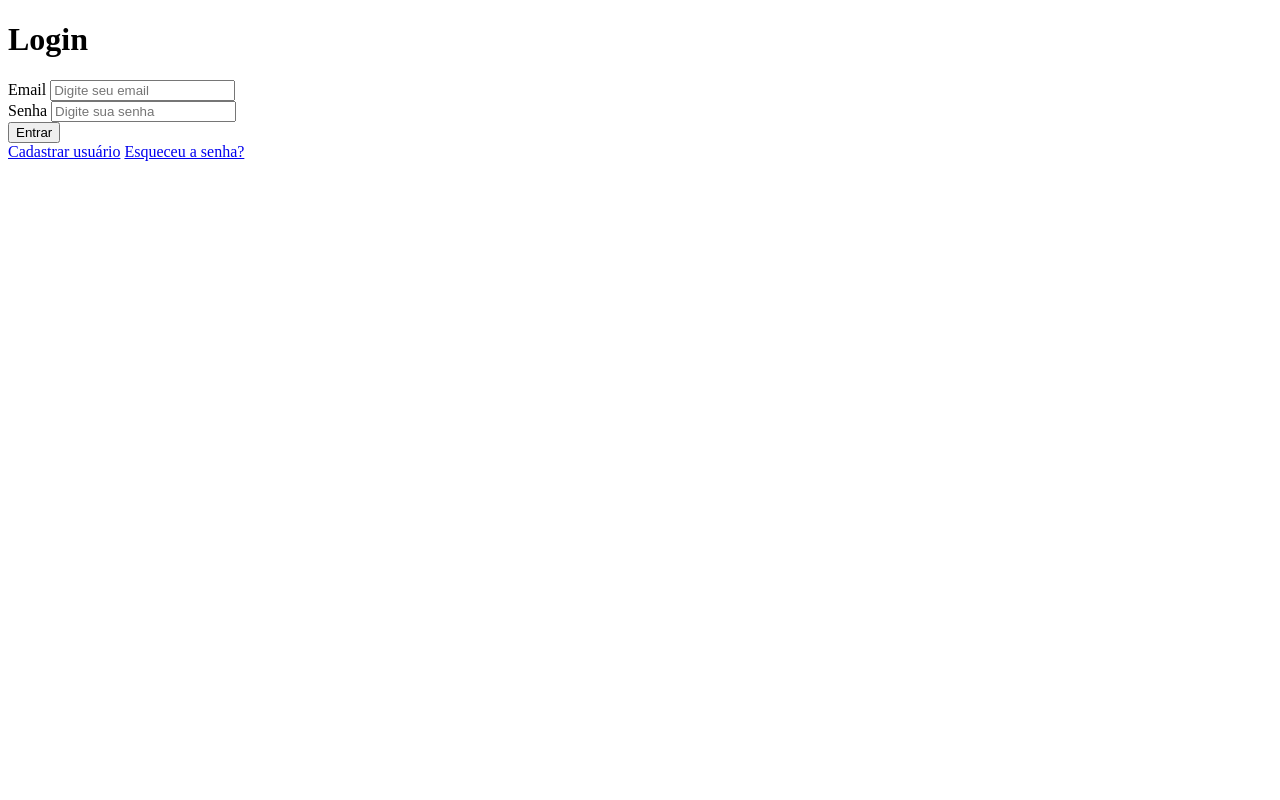
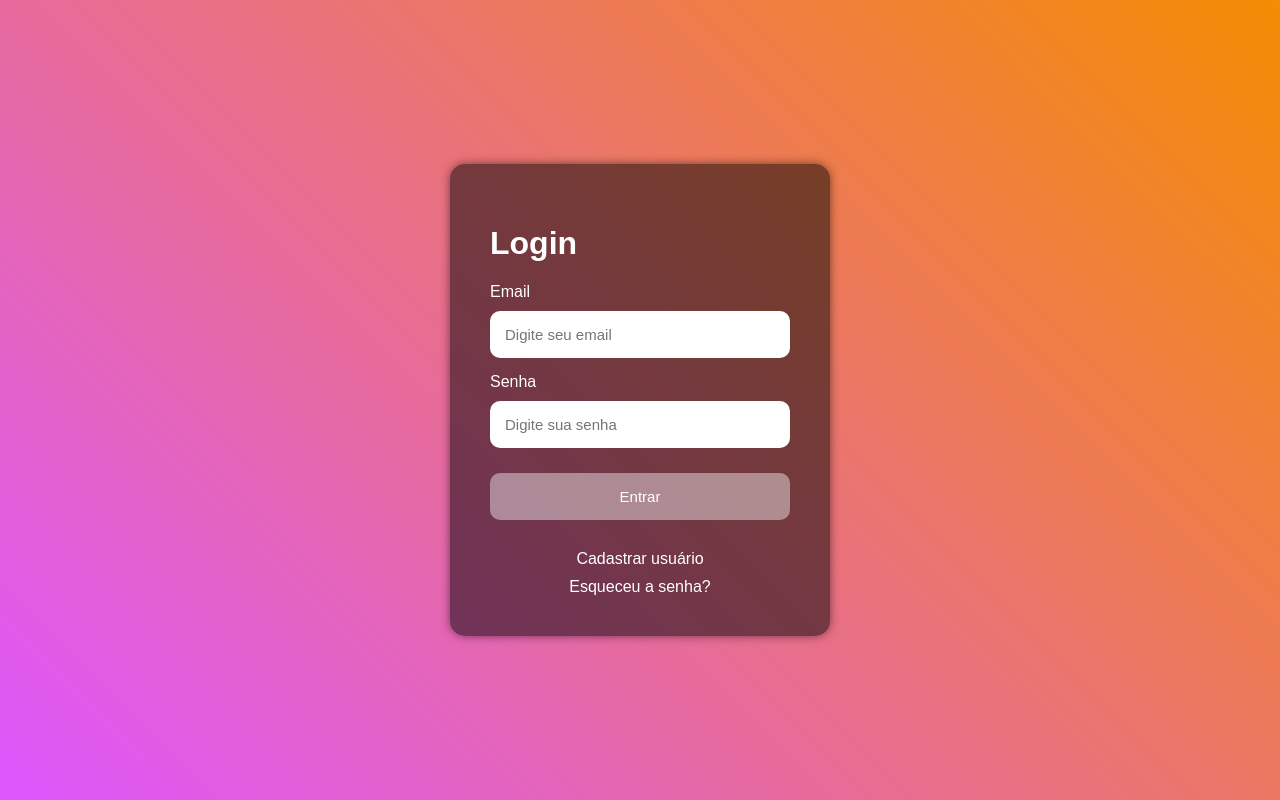
Before and after one commit to Yasmin89329/Fintech-Finance---Login, a plain HTML site: page index.html in a window 1280 px wide. Drawn offline with nearby package versions, Linux system fonts and the light colour scheme.

Commit message:
tudo pronto

```diff
--- a/index.html
+++ b/index.html
@@ -5,7 +5,7 @@
     <meta http-equiv="X-UA-Compatible" content="IE=edge">
     <meta name="viewport" content="width=device-width, initial-scale=1.0">
     <title>Tela de login</title>
-    <link rel="stylesheet" href="./login.css">
+    <link rel="stylesheet" href="./style.css">
     <link href="https://cdn.jsdelivr.net/npm/bootstrap-icons/font/bootstrap-icons.css" rel="stylesheet">
 </head>
 <body>
```
Also changed, not shown: style.css (renamed from style.css.css).
